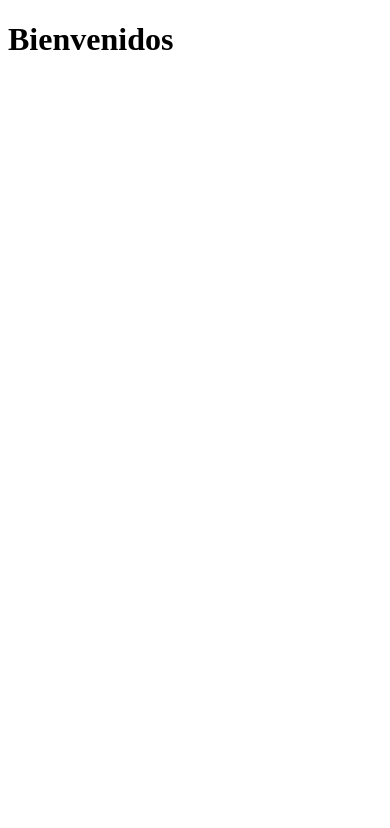
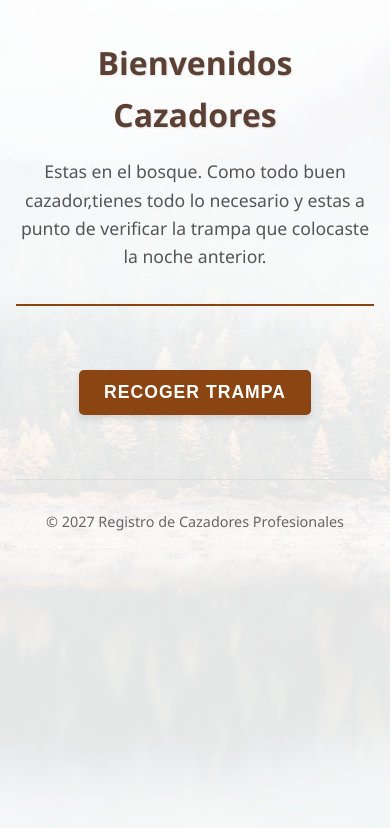
Before and after one commit to chitacode/practica-java1, a plain HTML site: page index.html in a window 390 px wide. Drawn offline with Linux system fonts and the light colour scheme.

Commit message:
primera entrega

```diff
--- /dev/null
+++ b/css/styles.css
@@ -0,0 +1,95 @@
+/* Estilos generales */
+body {
+    font-family: 'Segoe UI', Tahoma, Geneva, Verdana, sans-serif;
+    background-color: #f0f0f0;
+    margin: 0;
+    padding: 0;
+    color: #333;
+    line-height: 1.6;
+    background-image: url('../forest.avif');
+    background-size: cover;
+    background-position: center;
+    background-attachment: fixed;
+}
+
+.container {
+    max-width: 800px;
+    margin: 0 auto;
+    padding: 2rem;
+    background-color: rgba(255, 255, 255, 0.9);
+    min-height: 100vh;
+    box-shadow: 0 0 20px rgba(0, 0, 0, 0.1);
+}
+
+/* Encabezado */
+header {
+    text-align: center;
+    margin-bottom: 2rem;
+    padding-bottom: 1rem;
+    border-bottom: 2px solid #8B4513;
+}
+
+h1 {
+    color: #5C4033;
+    font-size: 2.5rem;
+    margin-bottom: 1rem;
+    text-shadow: 1px 1px 2px rgba(0,0,0,0.1);
+}
+
+.intro {
+    font-size: 1.1rem;
+    color: #555;
+}
+
+/* Contenido principal */
+main {
+    text-align: center;
+    padding: 2rem 0;
+}
+
+/* Botones */
+.botonazo {
+    background-color: #8B4513;
+    color: white;
+    border: none;
+    padding: 12px 25px;
+    font-size: 1.1rem;
+    border-radius: 5px;
+    cursor: pointer;
+    transition: all 0.3s ease;
+    box-shadow: 0 4px 6px rgba(0, 0, 0, 0.1);
+    text-transform: uppercase;
+    font-weight: bold;
+    letter-spacing: 1px;
+}
+
+.botonazo:hover {
+    background-color: #A0522D;
+    transform: translateY(-2px);
+    box-shadow: 0 6px 8px rgba(0, 0, 0, 0.15);
+}
+
+.botonazo:active {
+    transform: translateY(0);
+}
+
+/* Pie de página */
+footer {
+    text-align: center;
+    margin-top: 2rem;
+    padding-top: 1rem;
+    border-top: 1px solid #ddd;
+    color: #666;
+    font-size: 0.9rem;
+}
+
+/* Responsive */
+@media (max-width: 768px) {
+    .container {
+        padding: 1rem;
+    }
+
+    h1 {
+        font-size: 2rem;
+    }
+}
--- a/index.html
+++ b/index.html
@@ -1,11 +1,26 @@
 <!DOCTYPE html>
-<html lang="en">
+<html lang="es">
 <head>
     <meta charset="UTF-8">
     <meta name="viewport" content="width=device-width, initial-scale=1.0">
-    <title>Document</title>
+    <title>Registro de Cazadores</title>
+    <link rel="stylesheet" href="css/styles.css">
+    <script  src="/js/main.js" defer></script>
 </head>
 <body>
-    <h1> Bienvenidos</h1>
+    <div class="container">
+        <header>
+            <h1> Bienvenidos Cazadores</h1>
+            <p class="intro"> Estas en el bosque. Como todo buen cazador,tienes todo lo necesario  y estas a punto de verificar la trampa que colocaste la noche anterior.  </p>
+        </header>
+        <main>
+            <div id="zoneBotones">
+                <button class="botonazo" onclick="ponerTrampa()">Recoger Trampa</button>
+            </div>
+            </main>
+            <footer>
+                <p>© 2027 Registro de Cazadores Profesionales</p>
+            </footer>
+</div>
 </body>
 </html>
--- /dev/null
+++ b/js/main.js
@@ -0,0 +1,40 @@
+let trampa;
+
+function trampear() {
+  const opciones = ["Animal Nativo", "Sorongo, volve a intentarlo", "Oso Kodiak"];
+  return opciones[Math.floor(Math.random() * opciones.length)];
+}
+
+function ponerTrampa(){
+trampa = trampear();
+alert("Cazaste un " + trampa);
+
+if (trampa === "Animal Nativo") {
+  alert("Soltalo en su hábitat y protegelo");
+}
+else if (trampa ==="Oso Kodiak"){
+  const respuesta = prompt("¿Tenes permiso de caza? (si / no)");
+
+  if (respuesta === "si") {
+  alert("La Trampa se rompio !! el oso se dirije hacia ti");
+  let cazar = prompt("elegi una opcion: \n1-Huir \n2-Usar Rifle \n3-Pelear como tus ancestros mano a mano");
+
+  if (cazar == "1") {
+        alert("Corriste como un cobarde!");
+      } else if (cazar == "2") {
+        alert("Disparaste tu rifle...hoy salen unas ricas milanesas de oso !!");
+      } else if (cazar == "3") {
+        alert("¡Combate épico! Pero terminaste en el Valhalla");
+      } else {
+        alert("Opción no válida");
+      }
+     }
+
+  else if (respuesta === "no") {
+  alert("Caza ilegal, estas en el horno!!!");
+  }
+  else {
+  alert("Respuesta no válida");
+  }
+ }
+}
```
Also changed, not shown: forest.avif (added), 1 other file.
